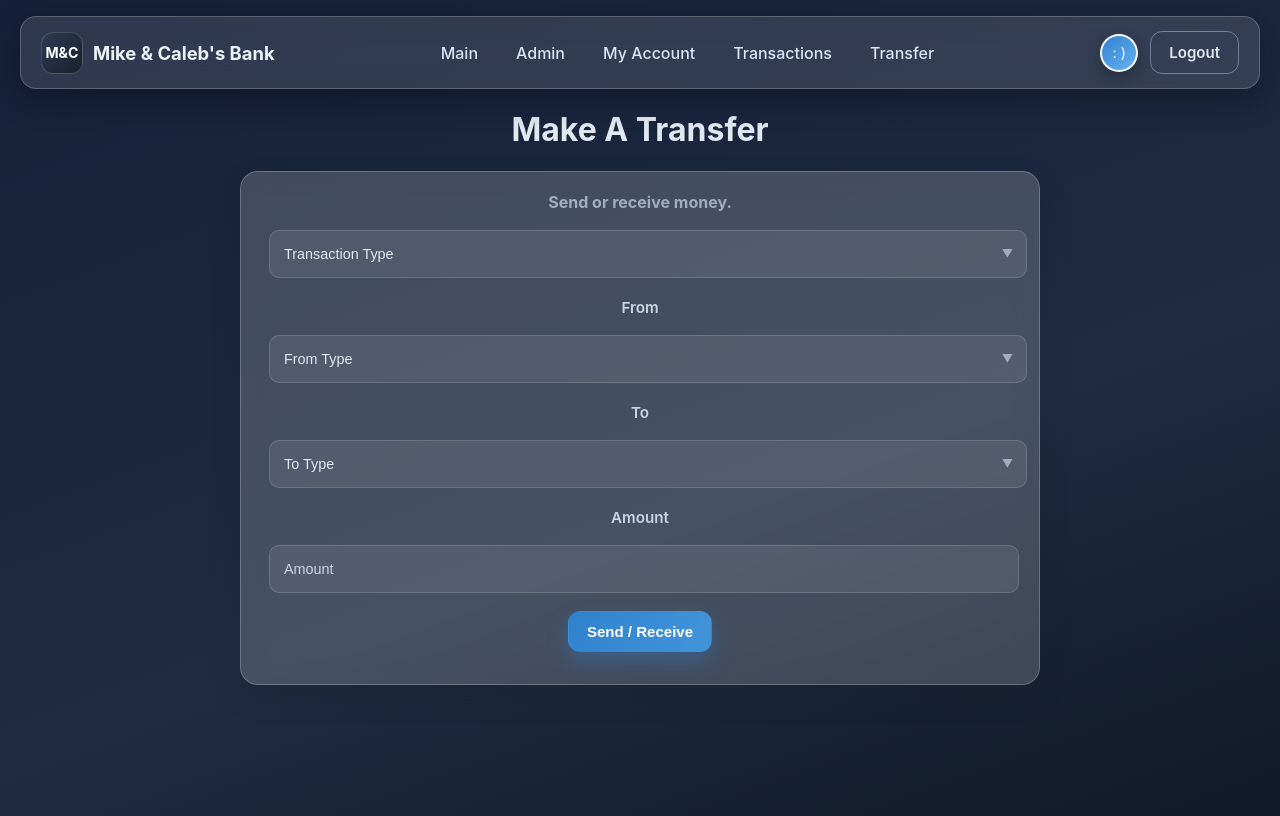
After one commit to calebzroberts/cset-170-final-mike-caleb, a Flask app: page /transfer in a window 1280 px wide. The commit adds this page. Run offline with Flask 3, Linux system fonts and the light colour scheme; the visitor is signed in with stand-in values (Sample User, id 1).

Commit message:
Updated transactions page and also added the transfer page for making a transfer

```diff
--- a/main.py
+++ b/main.py
@@ -16,8 +16,9 @@ def index():
 @app.route('/login', methods=['GET', 'POST'])
 def login():
     if request.method == 'POST':
-        # For now, just redirect to main page after "login"
-        return redirect(url_for('index'))
+        # validate user here later
+        session['logged_in'] = True
+        return redirect(url_for('account'))
     return render_template('login.html')
 
 @app.route('/signup', methods=['GET', 'POST'])
@@ -29,15 +30,41 @@ def signup():
 
 @app.route('/admin')
 def admin():
+    if not session.get('logged_in'):
+        return redirect(url_for('login'))
     return render_template('admin.html')
 
 @app.route('/account')
 def account():
+    if not session.get('logged_in'):
+        return redirect(url_for('login'))
     return render_template('account.html')
 
 @app.route('/transactions')
 def transactions():
+    if not session.get('logged_in'):
+        return redirect(url_for('login'))
     return render_template('transactions.html')
+
+@app.route('/transfer', methods=['GET', 'POST'])
+def transfer():
+    if not session.get('logged_in'):
+        return redirect(url_for('login'))
+
+    if request.method == 'POST':
+        # For now, just redirect to login after "signup"
+        return redirect(url_for('transactions'))
+
+    return render_template('transfer.html')
+
+@app.route('/logout')
+def logout():
+    session.clear()
+    return redirect(url_for('index'))
+
+@app.context_processor
+def inject_user():
+    return dict(logged_in=session.get('logged_in', False))
 
 if __name__ == '__main__':
     app.run(debug=True)
--- a/static/styles/bank-style.css
+++ b/static/styles/bank-style.css
@@ -112,6 +112,12 @@ main {
     box-shadow: 0 8px 18px rgba(0, 0, 0, 0.75);
 }
 
+.loggedInBtns {
+    display: flex;
+    gap: 12px;
+    align-items: center;
+}
+
 .dashboard-grid {
     display: grid;
     grid-template-columns: repeat(auto-fit, minmax(280px, 1fr));
@@ -206,6 +212,60 @@ form p {
     margin: 20px 5px 6px 5px;
 }
 
+/* Transaction form dropdown styling */
+form select {
+    color-scheme: dark;
+    width: 100%;
+    padding: 10px 14px;
+    border-radius: 10px;
+    border: 1px solid rgba(255, 255, 255, 0.15);
+    background: rgba(255, 255, 255, 0.08);
+    color: #e2e8f0;
+    font-size: 0.9rem;
+    appearance: none; /* remove default arrow */
+    -webkit-appearance: none;
+    -moz-appearance: none;
+    cursor: pointer;
+    position: relative;
+    transition: border-color 0.25s ease, background 0.25s ease;
+}
+
+/* Hover/focus effect */
+form select:hover,
+form select:focus {
+    border-color: var(--action-blue);
+    background: rgba(49, 130, 206, 0.08);
+    outline: none;
+}
+
+/* Container wrapper for custom arrow */
+.select-wrapper {
+    position: relative;
+    width: 100%;
+}
+
+.select-wrapper::after {
+    content: "▼"; /* arrow icon */
+    position: absolute;
+    right: 14px;
+    top: 50%;
+    transform: translateY(-50%);
+    pointer-events: none;
+    color: var(--text-muted);
+    font-size: 0.7rem;
+}
+
+/* Make wrapper behave like container for spacing */
+.select-wrapper select {
+    width: 100%;
+    padding-right: 30px; /* space for arrow */
+}
+
+form select option {
+    background-color: #1a202c;
+    color: #e2e8f0;
+}
+
 .actions {
     display: flex;
     gap: 12px;
@@ -249,6 +309,13 @@ form p {
 
 
 
+/*Homepage styling */
+.danger-heading {
+    margin-top: 10rem;
+    color: #e53e3e;
+}
+
+
 /*Admin page styling */
 
 .user-list {
@@ -256,7 +323,6 @@ form p {
     grid-template-columns: repeat(auto-fit, minmax(220px, 1fr));
     gap: 16px;
     margin-top: 20px;
-    margin-bottom: 100px;
 }
 
 .user-card {
@@ -285,6 +351,38 @@ form p {
     filter: blur(6px);
     user-select: none;
 }
+
+
+/* Transactions page styling */
+/* Transaction list layout */
+.transaction-card {
+    width: 100%;
+    display: grid;
+    grid-template-columns: 1.5fr 1fr 1fr 1.2fr auto;
+    align-items: center;
+    gap: 12px;
+
+    padding: 12px 16px;
+    margin: 10px 0;
+
+    background: rgba(255, 255, 255, 0.08);
+    border: 1px solid var(--glass-border);
+    border-radius: 12px;
+
+    backdrop-filter: blur(10px);
+    box-shadow: 0 6px 14px rgba(0, 0, 0, 0.25);
+
+    font-size: 0.9rem;
+}
+
+
+/* Optional hover (feels better in a list) */
+.transaction-card:hover {
+    background: rgba(255, 255, 255, 0.12);
+}
+
+
+/* Responsive Design */
 
 @media (max-width: 820px) {
     /* Allow navbar items to wrap */
--- a/templates/admin.html
+++ b/templates/admin.html
@@ -28,12 +28,6 @@
     {% endfor %}
 </div>
 
-<h2>Danger Zone</h2>
-<p>This will reset the simulation.</p>
-<div class="actions">
-    <button class="button-outline" onclick="window.location.reload()">Reset Database</button>
-</div>
-
 <script>
     // Select all approve/reject buttons
     document.querySelectorAll('.approve-btn, .reject-btn').forEach(button => {
--- a/templates/base.html
+++ b/templates/base.html
@@ -17,19 +17,30 @@
         <!-- Navigation Links -->
         <nav class="nav-links">
             <a href="/">Main</a>
-            <a href="/login">Login</a>
-            <a href="/signup">Sign Up</a>
             <a href="/admin">Admin</a>
             <a href="/account">My Account</a>
             <a href="/transactions">Transactions</a>
+            <a href="/transfer">Transfer</a>
         </nav>
 
-        <!-- Profile Avatar Section -->
-        <a href="/account" class="profile-link">
-            <div class="profile" title="User Profile">
-                <p>: )</p>
+        {% if logged_in %}
+            <div class="loggedInBtns">
+
+                <a href="/account" class="profile-link">
+                    <div class="profile" title="User Profile">
+                        <p>: )</p>
+                    </div>
+                </a>
+
+                <a href="/logout" class="button-outline">Logout</a>
             </div>
-        </a>
+        {% else %}
+            <div class="loginSignupBtns">
+
+                <a class="button-primary" href="/login">Login</a>
+                <a class="button-outline" href="/signup">Sign Up</a>
+            </div>
+        {% endif %}
     </header>
 
     <main>
--- /dev/null
+++ b/templates/transfer.html
@@ -0,0 +1,99 @@
+{% extends "base.html" %}
+
+{% block title %}Make A Transfer{% endblock %}
+
+{% block content %}
+<h1>Make A Transfer</h1>
+
+<div class="card">
+    <h2>Send or receive money.</h2>
+
+    <form method="POST" class="secondary">
+
+        <!-- Transaction Type -->
+        <div class="container select-wrapper">
+            <select name="type" required>
+                <option value="">Transaction Type</option>
+                <option value="debit">Debit (Send)</option>
+                <option value="credit">Credit (Receive)</option>
+            </select>
+        </div>
+
+        <p>From</p>
+
+        <!-- From Type -->
+        <div class="container select-wrapper">
+            <select id="fromType" name="from_type" required>
+                <option value="">From Type</option>
+                <option value="card">Card</option>
+                <option value="account">Account</option>
+            </select>
+        </div>
+
+        <!-- From Card Fields -->
+        <div id="fromCardFields" class="container" style="display:none;">
+            <input type="text" name="from_card_number" placeholder="Card Number">
+            <input type="text" name="from_card_exp" placeholder="MM/YY">
+            <input type="text" name="from_card_cvv" placeholder="CVV">
+        </div>
+
+        <!-- From Account -->
+        <div id="fromAccountField" class="container" style="display:none;">
+            <input type="text" name="from_account" placeholder="From Account Number">
+        </div>
+
+        <p>To</p>
+
+        <!-- To Type -->
+        <div class="container select-wrapper">
+            <select id="toType" name="to_type" required>
+                <option value="">To Type</option>
+                <option value="card">Card</option>
+                <option value="account">Account</option>
+            </select>
+        </div>
+
+        <!-- To Card Fields -->
+        <div id="toCardFields" class="container" style="display:none;">
+            <input type="text" name="to_card_number" placeholder="Card Number">
+            <input type="text" name="to_card_exp" placeholder="MM/YY">
+            <input type="text" name="to_card_cvv" placeholder="CVV">
+        </div>
+
+        <!-- To Account -->
+        <div id="toAccountField" class="container" style="display:none;">
+            <input type="text" name="to_account" placeholder="To Account Number">
+        </div>
+
+        <p>Amount</p>
+
+        <!-- Amount -->
+        <div class="container">
+            <input type="number" step="0.01" name="amount" placeholder="Amount" required>
+        </div>
+
+        <!-- Submit -->
+        <div class="actions">
+            <button type="submit" class="button-primary">Send / Receive</button>
+        </div>
+
+    </form>
+</div>
+
+<!-- Simple JS to toggle fields -->
+<script>
+function toggleFields(selectId, cardId, accountId) {
+    const type = document.getElementById(selectId).value;
+    document.getElementById(cardId).style.display = type === 'card' ? 'flex' : 'none';
+    document.getElementById(accountId).style.display = type === 'account' ? 'flex' : 'none';
+}
+
+document.getElementById('fromType').addEventListener('change', () => {
+    toggleFields('fromType', 'fromCardFields', 'fromAccountField');
+});
+
+document.getElementById('toType').addEventListener('change', () => {
+    toggleFields('toType', 'toCardFields', 'toAccountField');
+});
+</script>
+{% endblock %}
```
Also changed, not shown: templates/account.html (+7 -7 lines), templates/index.html (+8 -0 lines), templates/transactions.html (+21 -0 lines).
